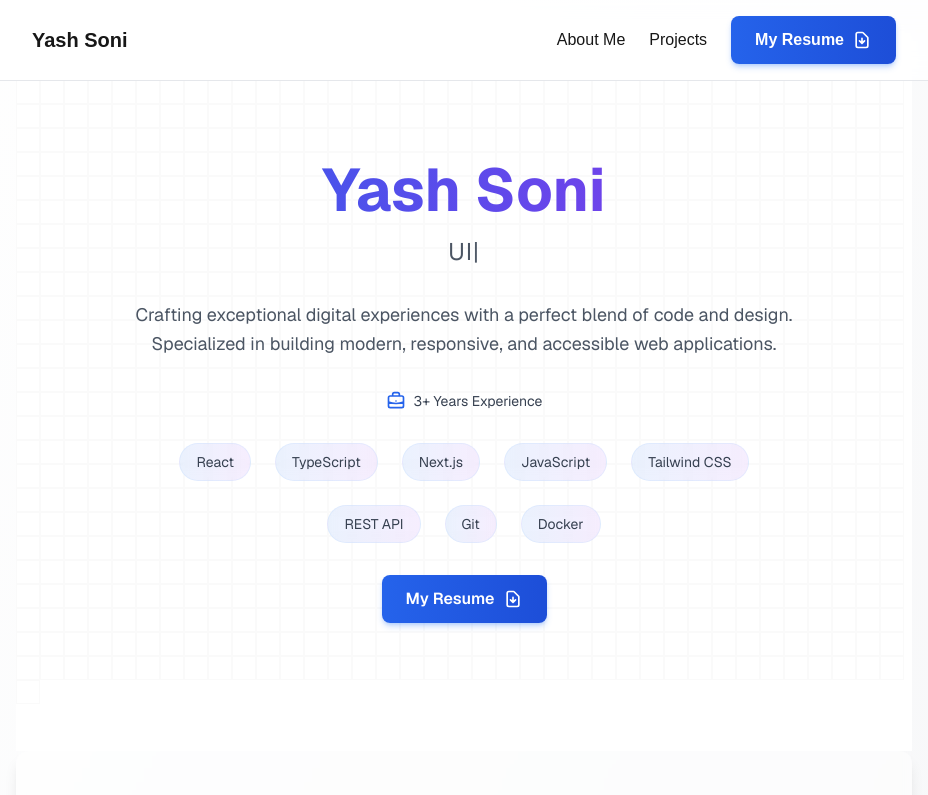
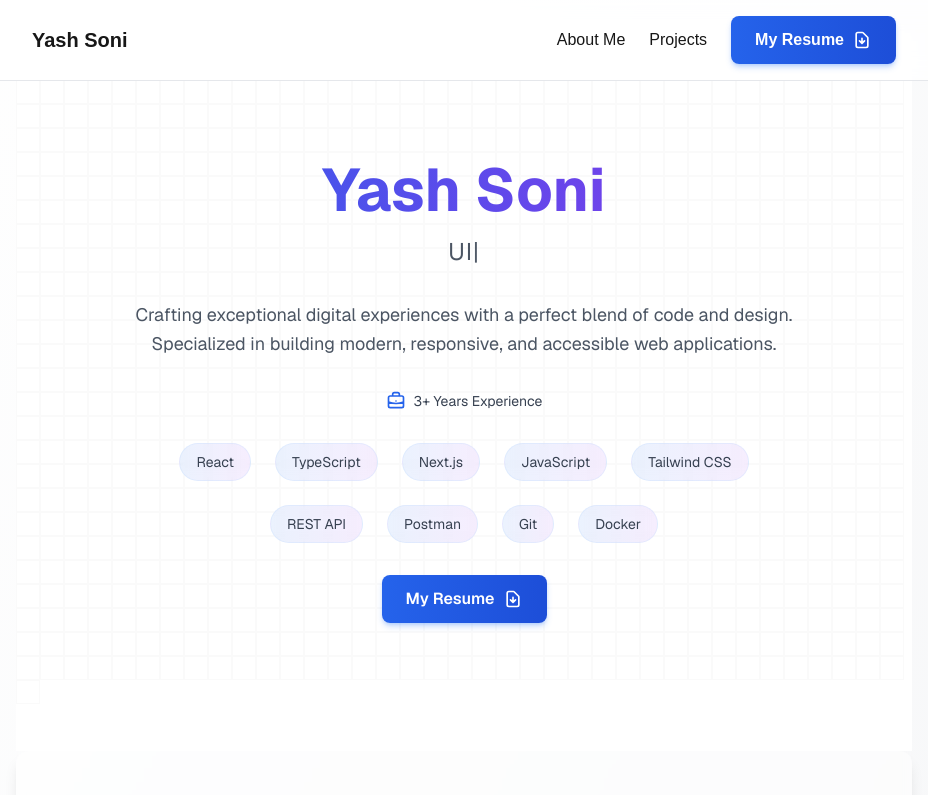
Before and after one commit to Yash-Soni/my-portfolio, a Next.js app: page / in a window 1280 px wide. Shown: the top 795 px of the page, without its empty margins (176-1104 px from the left). Built offline with nearby package versions, Linux system fonts and the light colour scheme.

Commit message:
added postman

```diff
--- a/src/app/components/Header.tsx
+++ b/src/app/components/Header.tsx
@@ -112,7 +112,7 @@ export default function Header() {
         <div className="max-w-2xl mx-auto">
           <div className="flex flex-wrap justify-center gap-6">
             {[
-              "React", "TypeScript", "Next.js", "JavaScript", "Tailwind CSS", "REST API",
+              "React", "TypeScript", "Next.js", "JavaScript", "Tailwind CSS", "REST API", "Postman",
               "Git", "Docker"
             ].map((skill, index) => (
               <span
```
